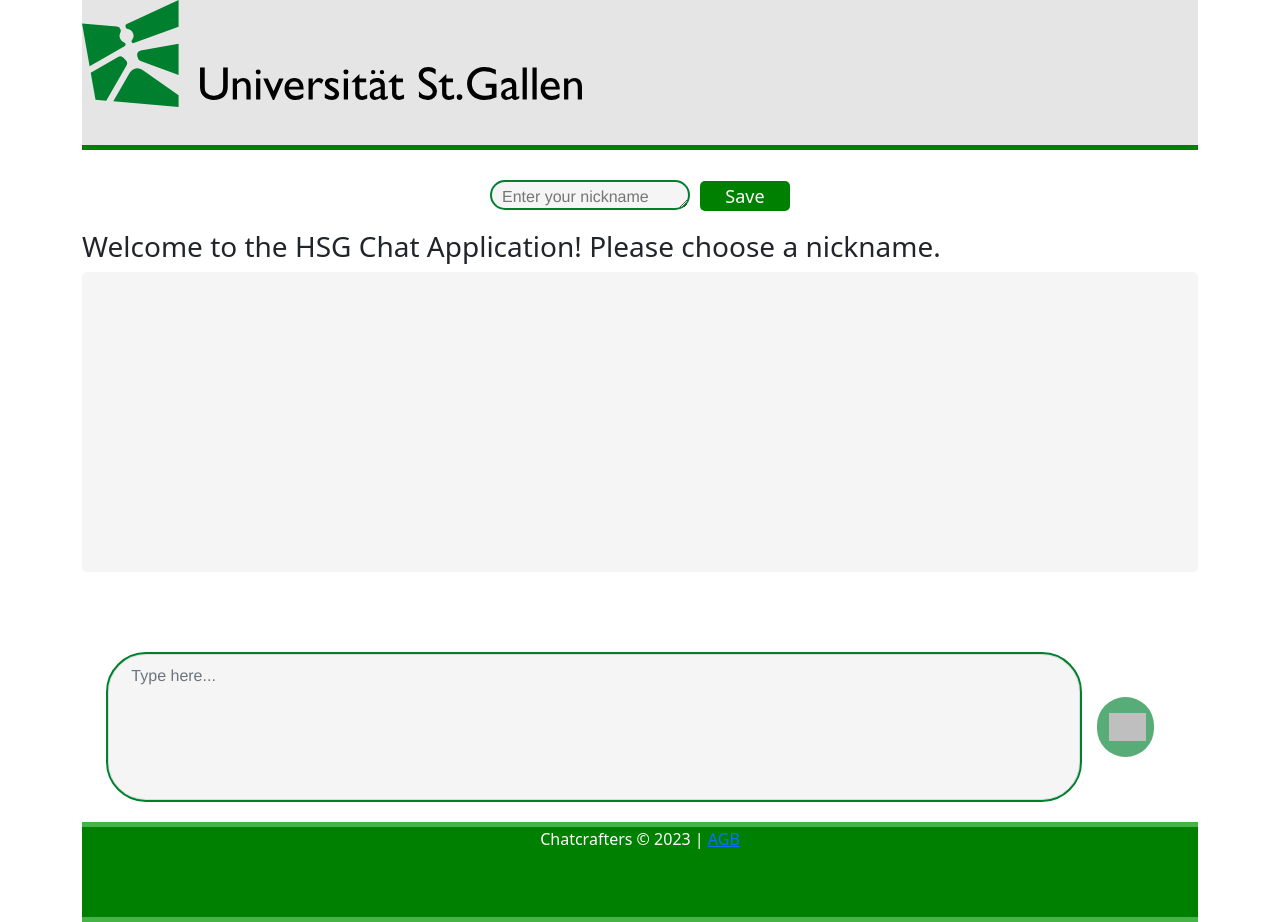
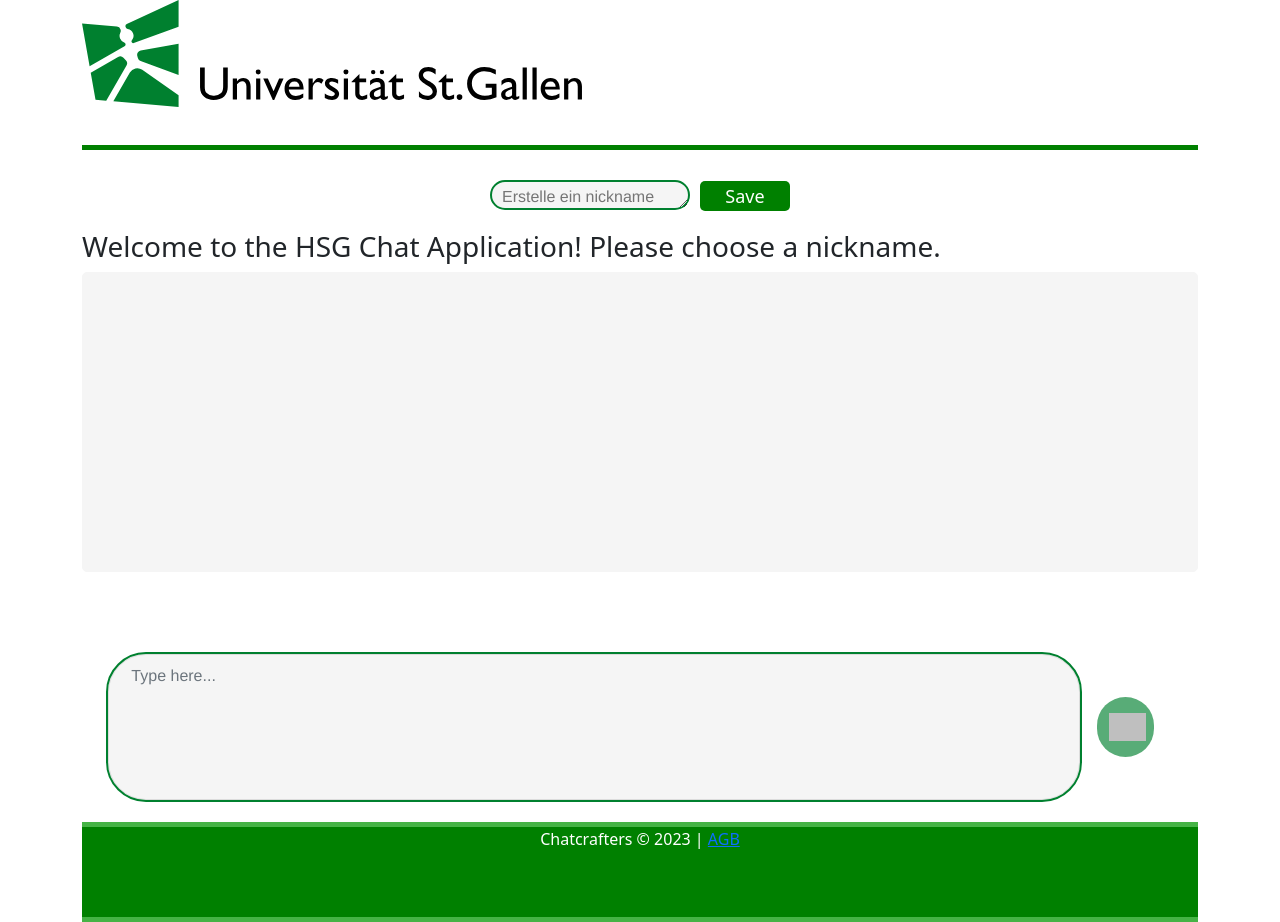
Before and after one commit to yasmin-mohamed-sufi/ChatCrafters-, an Angular app: page / in a window 1280 px wide. Built offline with nearby package versions, Linux system fonts and the light colour scheme; grey boxes are pictures that could not be loaded.

Commit message:
ChatApp step 7

```diff
--- a/src/app/components/chat-bar/chat-bar.component.ts
+++ b/src/app/components/chat-bar/chat-bar.component.ts
@@ -14,13 +14,13 @@ export class ChatBarComponent {
 
   public addMessage(message: string): void {
     if (!message.trim()) {
-      this.errorMessage = 'Please add text!';
+      this.errorMessage = 'Bitte Text eingeben!';
       this.chatMessage = '';
       return;
     }
 
     if (!this.username) {
-      this.errorMessage = 'Please save a nickname first!';
+      this.errorMessage = 'Erstellen Sie bitte zuerst einen Nicknament!';
       this.chatMessage = '';
       return;
     }
--- a/src/app/header/header.component.css
+++ b/src/app/header/header.component.css
@@ -4,7 +4,7 @@ header img {
 }
 
 header {
-    background-color: #e5e5e5;
+    background-color: white;
     height: 150px;
     border-bottom: 5px solid green;
     width: 100%;
--- a/src/app/username/username.component.html
+++ b/src/app/username/username.component.html
@@ -1,8 +1,8 @@
 <div class="username">
-  <textarea [(ngModel)]="username" placeholder="Enter your nickname" (keyup.enter)="saveUsername()"
+  <textarea [(ngModel)]="username" placeholder="Erstelle ein nickname" (keyup.enter)="saveUsername()"
     [disabled]="usernameSaved" maxlength="20"></textarea>
   <button class="username-button" [class.logout]="usernameSaved" (click)="saveUsername()">
-    {{ usernameSaved ? 'Log out' : 'Save' }}
+    {{ usernameSaved ? 'Ausloggen' : 'Save' }}
   </button>
   <span *ngIf="errorMessage" class="error-message">{{ errorMessage }}</span>
 </div>
--- a/src/app/username/username.component.ts
+++ b/src/app/username/username.component.ts
@@ -26,7 +26,7 @@ export class UsernameComponent {
         }
         this.errorMessage = ''; // clear error message
       } else {
-        this.errorMessage = 'Please enter only letters and numbers!';
+        this.errorMessage = 'Geben Sie bitte nur Buchstaben und Ziffern ein!';
       }
     }
   }
```
